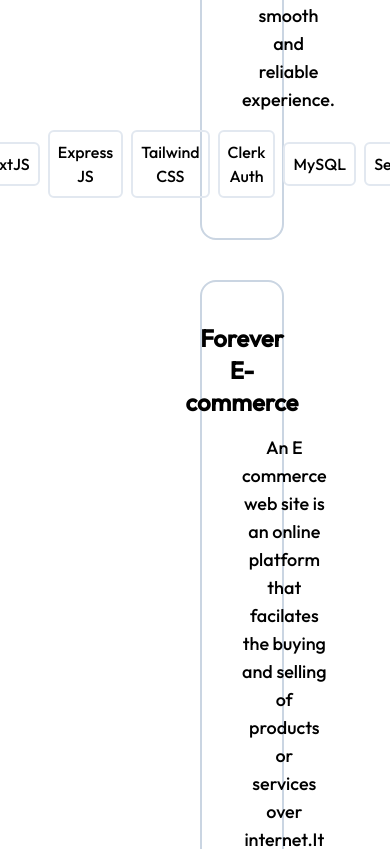
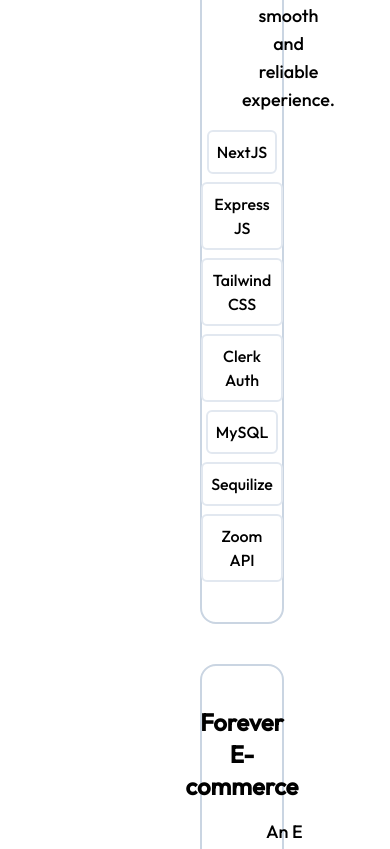
Before and after one commit to danith11/portfiloYD, a React (Vite) app: page /About in a window 390 px wide. Shown: the part 5724-6573 px from the top of the page. Built offline with nearby package versions, Linux system fonts and the light colour scheme.

Commit message:
Flex Upgraded to small screens

```diff
--- a/src/components/ProjectCard.jsx
+++ b/src/components/ProjectCard.jsx
@@ -1,3 +1,5 @@
+// ProjectCard.js - Corrected
+
 import React from "react";
 
 const ProjectCard = () => {
@@ -48,7 +50,7 @@
           <p className="max-w-xl mx-auto text-lg font-extralight">
             {project.description}
           </p>
-          <ul className="list-none flex gap-2 justify-center items-center">
+          <ul className="list-none flex flex-wrap gap-2 justify-center items-center">
             {project.tech.map((item, i) => (
               <li
                 key={i}
@@ -65,3 +67,71 @@
 };
 
 export default ProjectCard;
+
+// import React from "react";
+
+// const ProjectCard = () => {
+//   const Projects = [
+//     {
+//       name: "Edwin Platform",
+//       description:
+//         "Developed an e-tutoring platform that connects students with tutors for live interactive learning sessions. Designed a database schema to support user roles like students, tutors, and admins. Integrated Zoom API for seamless online classes and AWS S3 for secure file storage, ensuring a smooth and reliable experience.",
+//       tech: [
+//         "NextJS",
+//         "Express JS",
+//         "Tailwind CSS",
+//         "Clerk Auth",
+//         "MySQL",
+//         "Sequilize",
+//         "Zoom API",
+//       ],
+//     },
+//     {
+//       name: "Forever E-commerce",
+//       description:
+//         "An E commerce web site is an online platform that facilates the buying and selling of products or services over internet.It serves as a virtual market place for those individuals",
+//       tech: ["ReactJS", "ExpressJS", "Tailwind CSS", "MongoDB", "JWT"],
+//     },
+//     {
+//       name: "QuickShow",
+//       description:
+//         "A user-friendly web application for booking movie tickets online. Browse movies, select showtimes, choose seats, and make secure payments with ease. Built with modern web technologies, this app offers a seamless experience for movie enthusiasts to plan their cinema visits effortlessly",
+//       tech: [
+//         "ReactJS",
+//         "ExpressJS",
+//         "Tailwind CSS",
+//         "TMDB API",
+//         "Clerk Auth",
+//         "MongoDB",
+//       ],
+//     },
+//   ];
+
+//   return (
+//     <div>
+//       {Projects.map((project, index) => (
+//         <div
+//           key={index}
+//           className="justify-center items-center text-center flex flex-col gap-4 hover:shadow-2xl rounded-2xl p-10 duration-500 my-10 border-2 border-slate-300 hover:border-none"
+//         >
+//           <p className="text-2xl font-bold">{project.name}</p>
+//           <p className="max-w-xl mx-auto text-lg font-extralight">
+//             {project.description}
+//           </p>
+//           <ul className="list-none flex gap-2 justify-center items-center">
+//             {project.tech.map((item, i) => (
+//               <li
+//                 key={i}
+//                 className="border-2 p-2 border-slate-200 hover:shadow-2xl rounded-md"
+//               >
+//                 {item}
+//               </li>
+//             ))}
+//           </ul>
+//         </div>
+//       ))}
+//     </div>
+//   );
+// };
+
+// export default ProjectCard;
```
